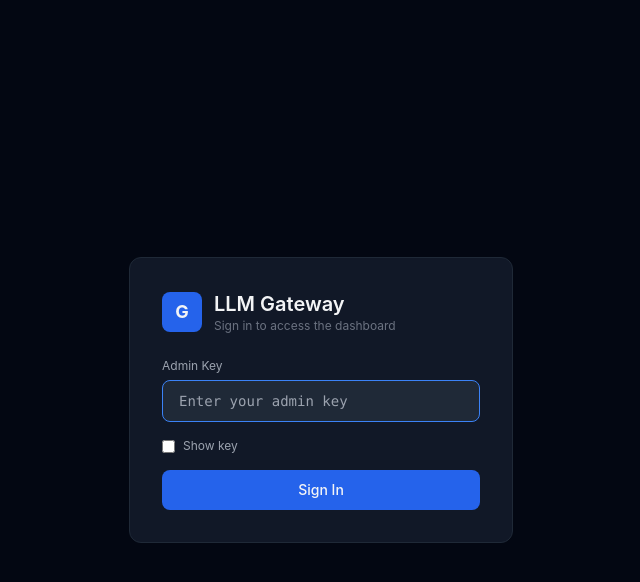
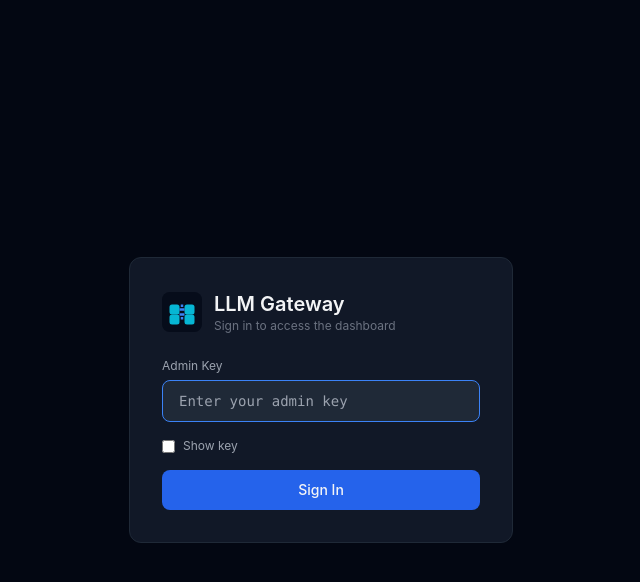
Before and after one commit to rohitpaul/llm-gateway, a FastAPI app: page / in a window 1280 px wide. Shown: the top 582 px of the page, without its empty margins (319-959 px from the left). Run offline with FastAPI, Linux system fonts and the light colour scheme; some libraries are stand-ins or nearby versions.

Commit message:
Add logo to header and login screen
- Replace simple 'G' box with full SVG logo in header
- Add same logo to login screen for consistency
- Logo shows 4-node gateway network symbol

```diff
--- a/templates/partials/header.html
+++ b/templates/partials/header.html
@@ -1,8 +1,23 @@
-<!-- Header -->
+      <!-- Header -->
 <header x-show="authenticated" x-cloak class="border-b border-gray-800 px-3 sm:px-6 py-3 sm:py-4">
     <div class="max-w-7xl mx-auto flex items-center justify-between">
         <div class="flex items-center gap-2 sm:gap-3">
-            <div class="w-7 h-7 sm:w-8 sm:h-8 bg-blue-600 rounded-lg flex items-center justify-center font-bold text-xs sm:text-sm">G</div>
+            <!-- Logo -->
+            <svg class="w-7 h-7 sm:w-8 sm:h-8" viewBox="0 0 32 32" xmlns="http://www.w3.org/2000/svg">
+                <rect width="32" height="32" rx="6" fill="#060C1A"/>
+                <g fill="#06B6D4">
+                    <rect x="6" y="10" width="8" height="8" rx="2"/>
+                    <rect x="18" y="10" width="8" height="8" rx="2"/>
+                    <rect x="6" y="18" width="8" height="8" rx="2"/>
+                    <rect x="18" y="18" width="8" height="8" rx="2"/>
+                </g>
+                <g stroke="#3B82F6" stroke-width="2" fill="none">
+                    <line x1="14" y1="14" x2="18" y2="14"/>
+                    <line x1="14" y1="18" x2="18" y2="18"/>
+                    <line x1="16" y1="12" x2="16" y2="10"/>
+                    <line x1="16" y1="22" x2="16" y2="20"/>
+                </g>
+            </svg>
             <h1 class="text-lg sm:text-xl font-semibold">Gateway</h1>
             <span class="text-xs text-gray-500 bg-gray-800 px-1.5 py-0.5 rounded hidden sm:inline-block" x-text="summary.total_requests + ' requests'"></span>
         </div>
--- a/templates/partials/login.html
+++ b/templates/partials/login.html
@@ -1,9 +1,24 @@
 
-<!-- Login Screen -->
+      <!-- Login Screen -->
 <div x-show="!authenticated" x-cloak class="min-h-screen flex items-center justify-center">
     <div class="bg-gray-900 rounded-xl p-8 border border-gray-800 w-full max-w-sm">
         <div class="flex items-center gap-3 mb-6">
-            <div class="w-10 h-10 bg-blue-600 rounded-lg flex items-center justify-center font-bold text-lg">G</div>
+            <!-- Logo -->
+            <svg class="w-10 h-10" viewBox="0 0 32 32" xmlns="http://www.w3.org/2000/svg">
+                <rect width="32" height="32" rx="6" fill="#060C1A"/>
+                <g fill="#06B6D4">
+                    <rect x="6" y="10" width="8" height="8" rx="2"/>
+                    <rect x="18" y="10" width="8" height="8" rx="2"/>
+                    <rect x="6" y="18" width="8" height="8" rx="2"/>
+                    <rect x="18" y="18" width="8" height="8" rx="2"/>
+                </g>
+                <g stroke="#3B82F6" stroke-width="2" fill="none">
+                    <line x1="14" y1="14" x2="18" y2="14"/>
+                    <line x1="14" y1="18" x2="18" y2="18"/>
+                    <line x1="16" y1="12" x2="16" y2="10"/>
+                    <line x1="16" y1="22" x2="16" y2="20"/>
+                </g>
+            </svg>
             <div>
                 <h1 class="text-xl font-semibold text-gray-100">LLM Gateway</h1>
                 <p class="text-xs text-gray-500">Sign in to access the dashboard</p>
```
